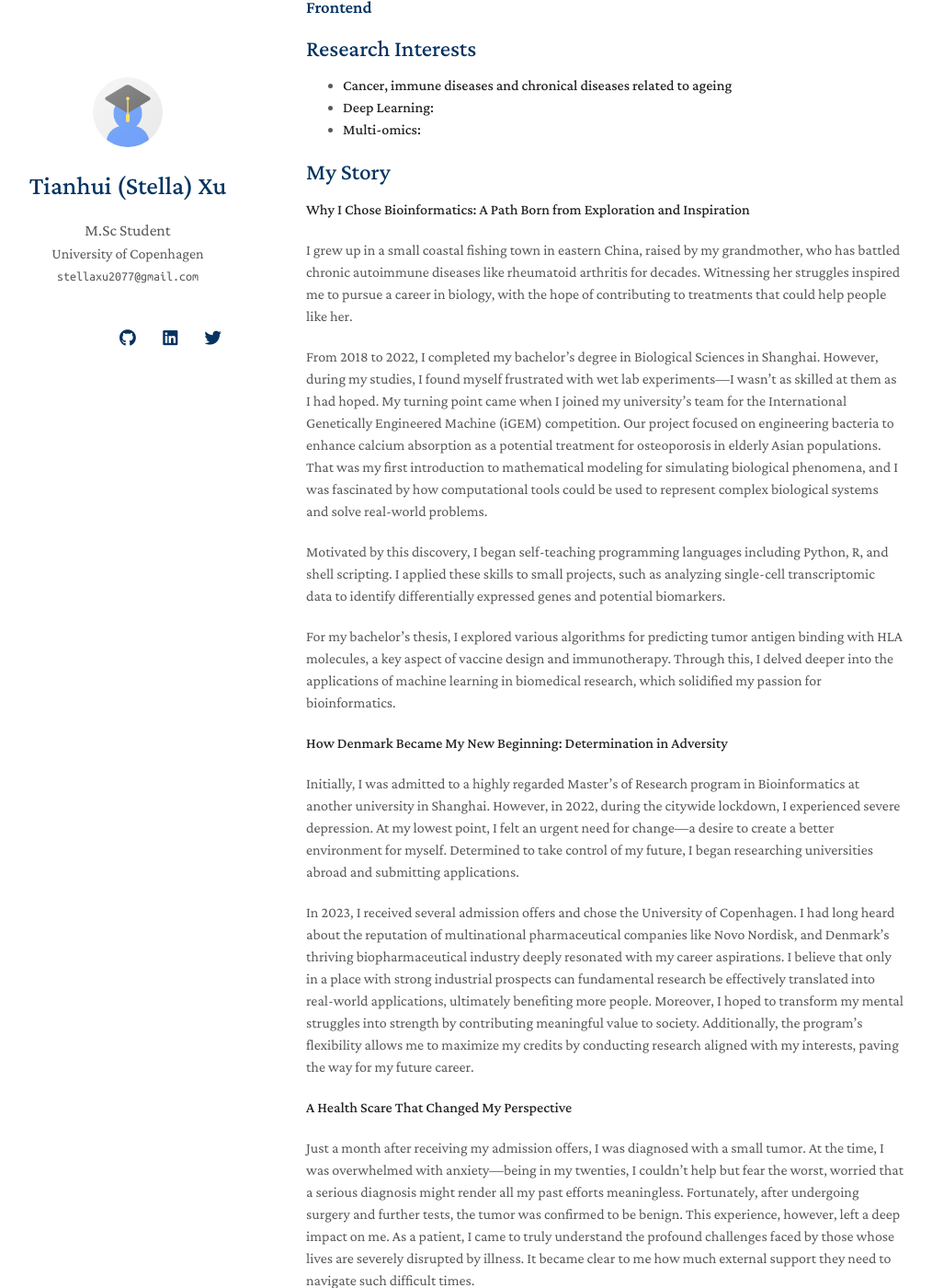
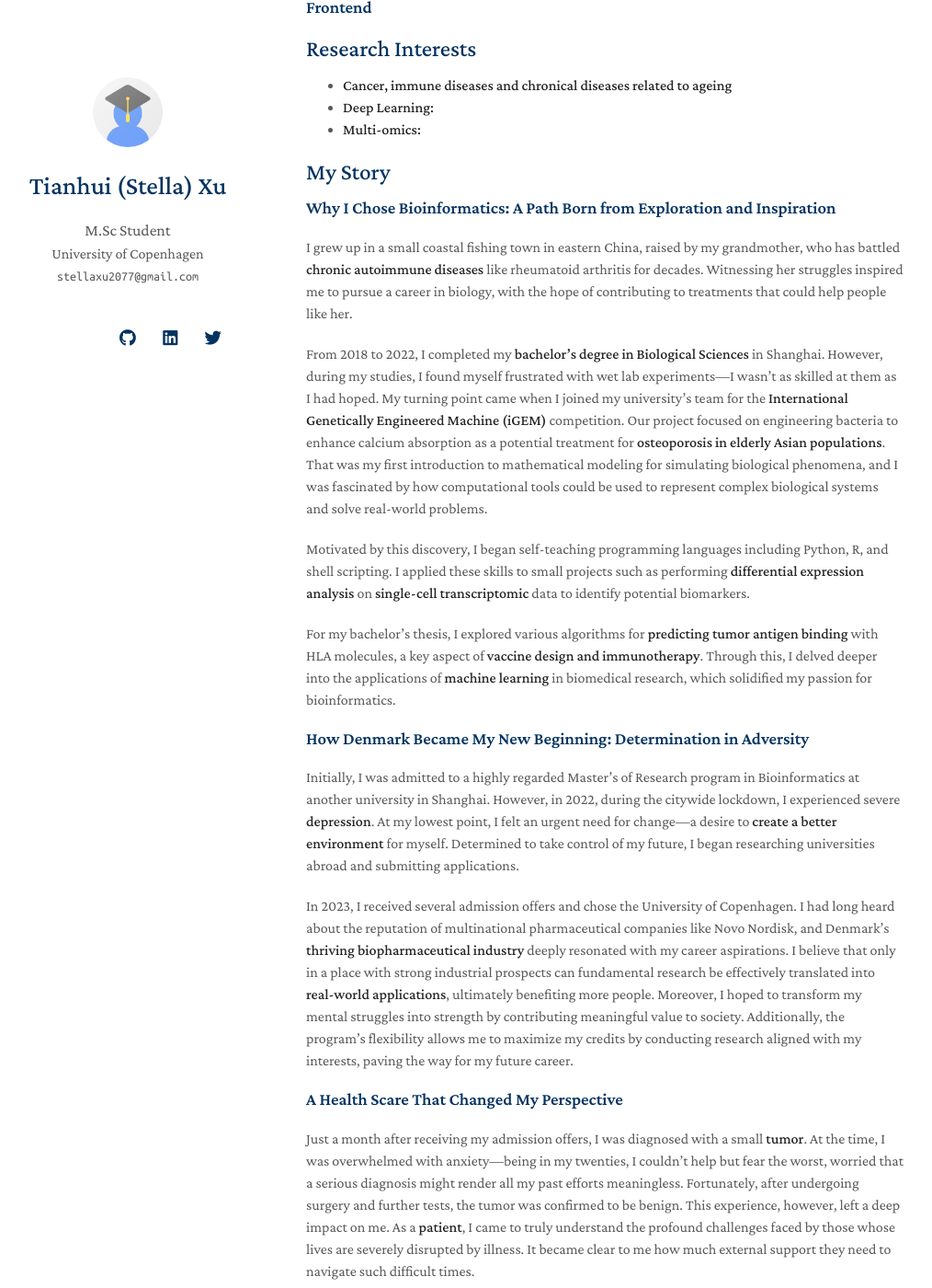
Before and after one commit to stellaxu2077/stellaxu2077.github.io, a Jekyll site: the page built from index.md, in a window 1280 px wide and 1400 px high, scrolled down 221 px. Shown: the whole window at 92% size, without its empty margins (137-1151 px from the left). Built offline with Jekyll 4.4.1, drawn with Linux system fonts in a browser that asks for light colours; nearby versions of some CDN libraries; a style sheet for code colours, icons or effects is not loaded; our own code applies the rules of GitHub Pages for plain Markdown files; some of the changed text lies outside the part shown.

Commit message:
Update story.md

```diff
--- a/_includes/story.md
+++ b/_includes/story.md
@@ -1,25 +1,25 @@
-**Why I Chose Bioinformatics: A Path Born from Exploration and Inspiration**
+### Why I Chose Bioinformatics: A Path Born from Exploration and Inspiration
 
-I grew up in a small coastal fishing town in eastern China, raised by my grandmother, who has battled chronic autoimmune diseases like rheumatoid arthritis for decades. Witnessing her struggles inspired me to pursue a career in biology, with the hope of contributing to treatments that could help people like her.
+I grew up in a small coastal fishing town in eastern China, raised by my grandmother, who has battled **chronic autoimmune diseases** like rheumatoid arthritis for decades. Witnessing her struggles inspired me to pursue a career in biology, with the hope of contributing to treatments that could help people like her.
 
-From 2018 to 2022, I completed my bachelor’s degree in Biological Sciences in Shanghai. However, during my studies, I found myself frustrated with wet lab experiments—I wasn’t as skilled at them as I had hoped. My turning point came when I joined my university’s team for the International Genetically Engineered Machine (iGEM) competition. Our project focused on engineering bacteria to enhance calcium absorption as a potential treatment for osteoporosis in elderly Asian populations. That was my first introduction to mathematical modeling for simulating biological phenomena, and I was fascinated by how computational tools could be used to represent complex biological systems and solve real-world problems.
+From 2018 to 2022, I completed my **bachelor’s degree in Biological Sciences** in Shanghai. However, during my studies, I found myself frustrated with wet lab experiments—I wasn’t as skilled at them as I had hoped. My turning point came when I joined my university’s team for the **International Genetically Engineered Machine (iGEM)** competition. Our project focused on engineering bacteria to enhance calcium absorption as a potential treatment for **osteoporosis in elderly Asian populations**. That was my first introduction to mathematical modeling for simulating biological phenomena, and I was fascinated by how computational tools could be used to represent complex biological systems and solve real-world problems.
 
-Motivated by this discovery, I began self-teaching programming languages including Python, R, and shell scripting. I applied these skills to small projects, such as analyzing single-cell transcriptomic data to identify differentially expressed genes and potential biomarkers.
+Motivated by this discovery, I began self-teaching programming languages including Python, R, and shell scripting. I applied these skills to small projects such as performing **differential expression analysis** on **single-cell transcriptomic** data to identify potential biomarkers.
 
-For my bachelor’s thesis, I explored various algorithms for predicting tumor antigen binding with HLA molecules, a key aspect of vaccine design and immunotherapy. Through this, I delved deeper into the applications of machine learning in biomedical research, which solidified my passion for bioinformatics.
+For my bachelor’s thesis, I explored various algorithms for **predicting tumor antigen binding** with HLA molecules, a key aspect of **vaccine design and immunotherapy**. Through this, I delved deeper into the applications of **machine learning** in biomedical research, which solidified my passion for bioinformatics.
 
 
 
-**How Denmark Became My New Beginning: Determination in Adversity**
+### How Denmark Became My New Beginning: Determination in Adversity
 
-Initially, I was admitted to a highly regarded Master’s of Research program in Bioinformatics at another university in Shanghai. However, in 2022, during the citywide lockdown, I experienced severe depression. At my lowest point, I felt an urgent need for change—a desire to create a better environment for myself. Determined to take control of my future, I began researching universities abroad and submitting applications.
+Initially, I was admitted to a highly regarded Master’s of Research program in Bioinformatics at another university in Shanghai. However, in 2022, during the citywide lockdown, I experienced severe **depression**. At my lowest point, I felt an urgent need for change—a desire to **create a better environment** for myself. Determined to take control of my future, I began researching universities abroad and submitting applications.
 
-In 2023, I received several admission offers and chose the University of Copenhagen. I had long heard about the reputation of multinational pharmaceutical companies like Novo Nordisk, and Denmark’s thriving biopharmaceutical industry deeply resonated with my career aspirations. I believe that only in a place with strong industrial prospects can fundamental research be effectively translated into real-world applications, ultimately benefiting more people. Moreover, I hoped to transform my mental struggles into strength by contributing meaningful value to society. Additionally, the program’s flexibility allows me to maximize my credits by conducting research aligned with my interests, paving the way for my future career.
+In 2023, I received several admission offers and chose the University of Copenhagen. I had long heard about the reputation of multinational pharmaceutical companies like Novo Nordisk, and Denmark’s **thriving biopharmaceutical industry** deeply resonated with my career aspirations. I believe that only in a place with strong industrial prospects can fundamental research be effectively translated into **real-world applications**, ultimately benefiting more people. Moreover, I hoped to transform my mental struggles into strength by contributing meaningful value to society. Additionally, the program’s flexibility allows me to maximize my credits by conducting research aligned with my interests, paving the way for my future career.
 
 
 
-**A Health Scare That Changed My Perspective**
+### A Health Scare That Changed My Perspective
 
-Just a month after receiving my admission offers, I was diagnosed with a small tumor. At the time, I was overwhelmed with anxiety—being in my twenties, I couldn’t help but fear the worst, worried that a serious diagnosis might render all my past efforts meaningless. Fortunately, after undergoing surgery and further tests, the tumor was confirmed to be benign. This experience, however, left a deep impact on me. As a patient, I came to truly understand the profound challenges faced by those whose lives are severely disrupted by illness. It became clear to me how much external support they need to navigate such difficult times.
+Just a month after receiving my admission offers, I was diagnosed with a small **tumor**. At the time, I was overwhelmed with anxiety—being in my twenties, I couldn’t help but fear the worst, worried that a serious diagnosis might render all my past efforts meaningless. Fortunately, after undergoing surgery and further tests, the tumor was confirmed to be benign. This experience, however, left a deep impact on me. As a **patient**, I came to truly understand the profound challenges faced by those whose lives are severely disrupted by illness. It became clear to me how much external support they need to navigate such difficult times.
 
-In August 2023, I took a leap of faith and flew to Copenhagen on a 14-hour flight, traveling farther from home than ever before. It was a moment of both fear and determination—I knew I was embarking on an entirely new path, one that would be fundamentally different from the helplessness I had experienced before.
+In August 2023, I took a leap of faith and flew to Copenhagen on a 14-hour flight, traveling farther from home than ever before. It was a moment of both fear and determination—I knew I was embarking on an entirely **new path**, one that would be fundamentally different from the helplessness I had experienced before.
```
